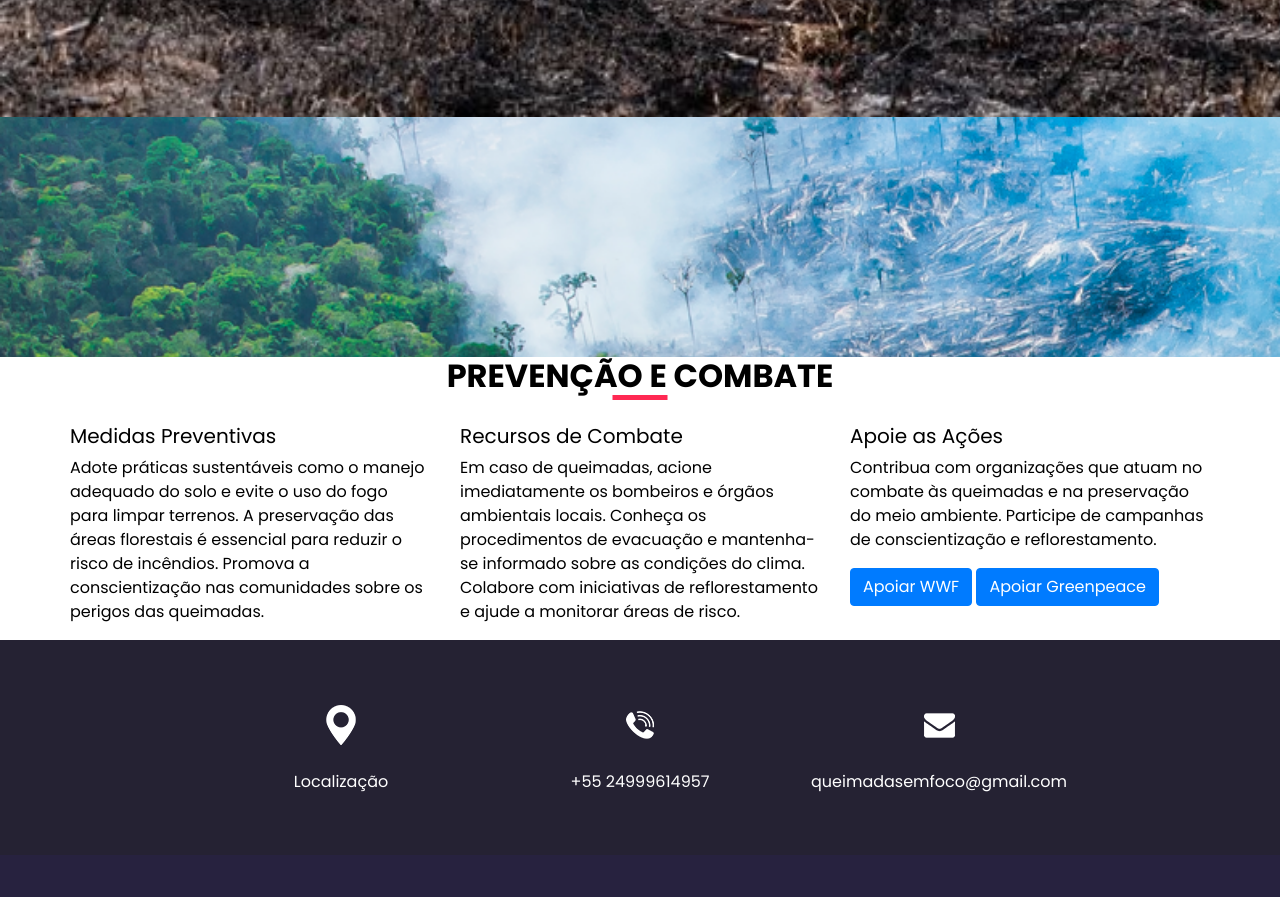
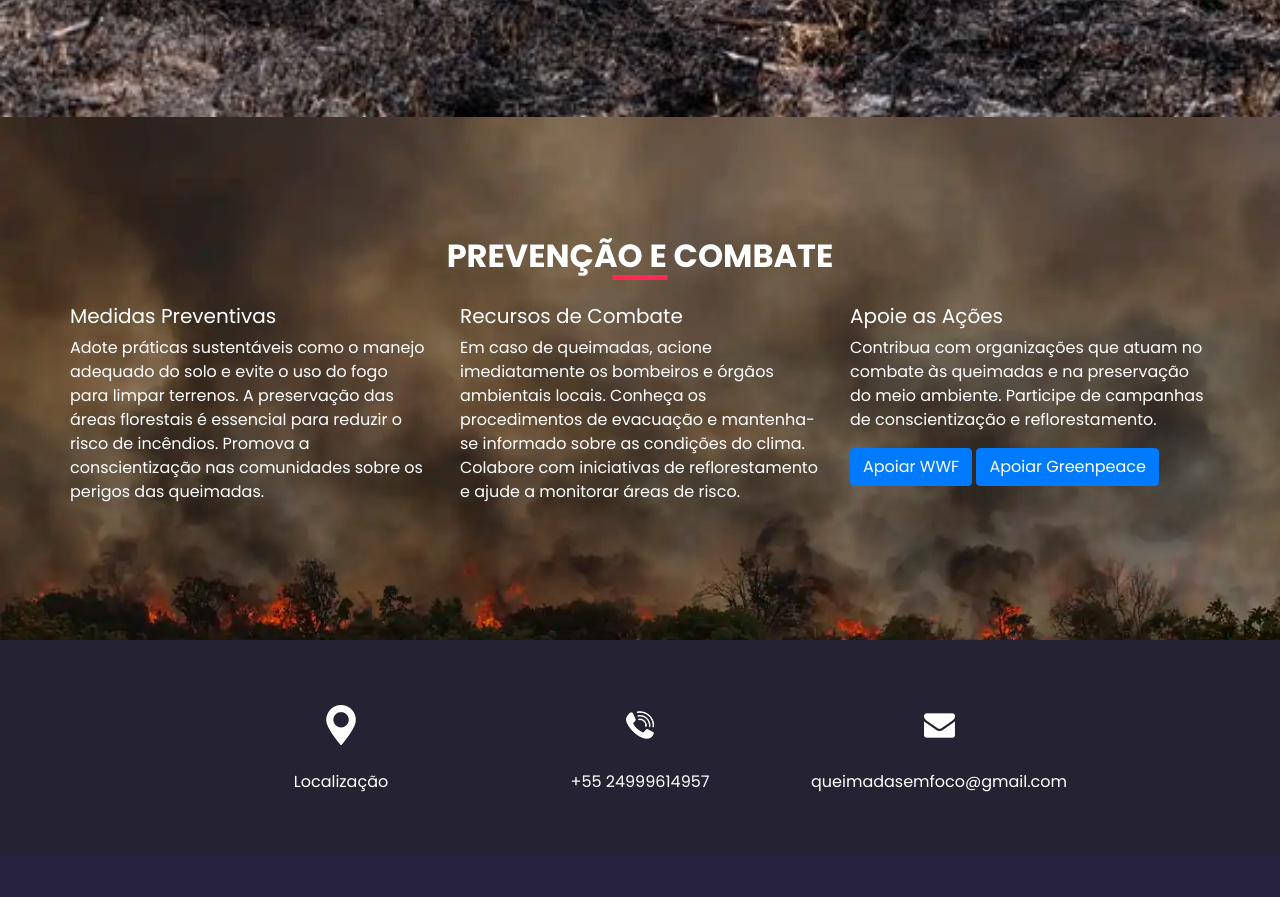
Before and after one commit to MatheusFigueiredo7/queimadasEMFOCO, a plain HTML site: page index.html in a window 1280 px wide. Shown: the part 2071-2968 px from the top of the page. Drawn offline with nearby package versions, Linux system fonts and the light colour scheme.

Commit message:
prevenção

```diff
--- a/css/style.css
+++ b/css/style.css
@@ -302,7 +302,7 @@ a:focus {
 }
 
 .pv_section {
-  background-image: url(../images/combate.png);
+  background-image: url(../images/queimada.webp);
   background-size: cover;
   background-attachment: fixed;
   color: #ffffff;
--- a/index.html
+++ b/index.html
@@ -340,7 +340,7 @@
 
   <!-- end trainer section -->
 
-  <section class="pv_section layout_padding"></section>
+  <section class="pv_section layout_padding">
     <div class="container">
         <div class="heading_container">
             <h2>Prevenção e Combate</h2>
@@ -387,9 +387,9 @@
                     </div>
                 </div>
             </div>
-          </div>
         </div>
-  </section>
+    </div>
+</section>
 
 <section class="info_section layout_padding2">
   <div class="container">
```
Also changed, not shown: images/queimada.webp (added).
